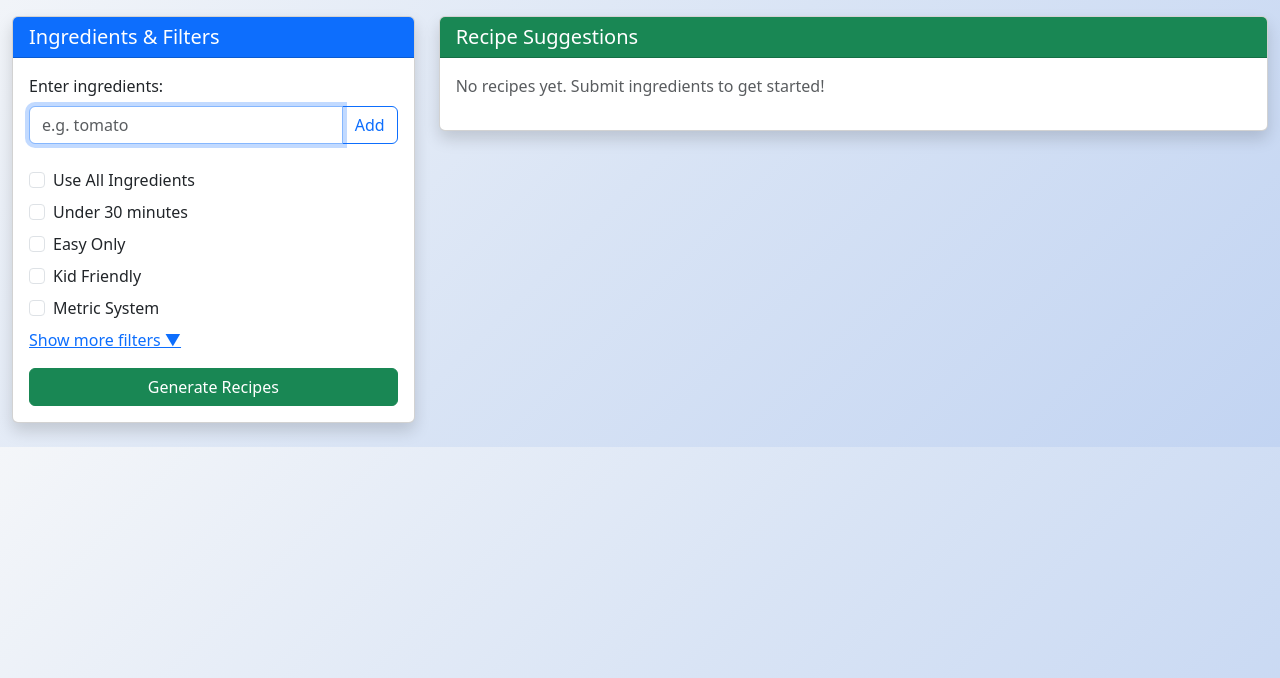
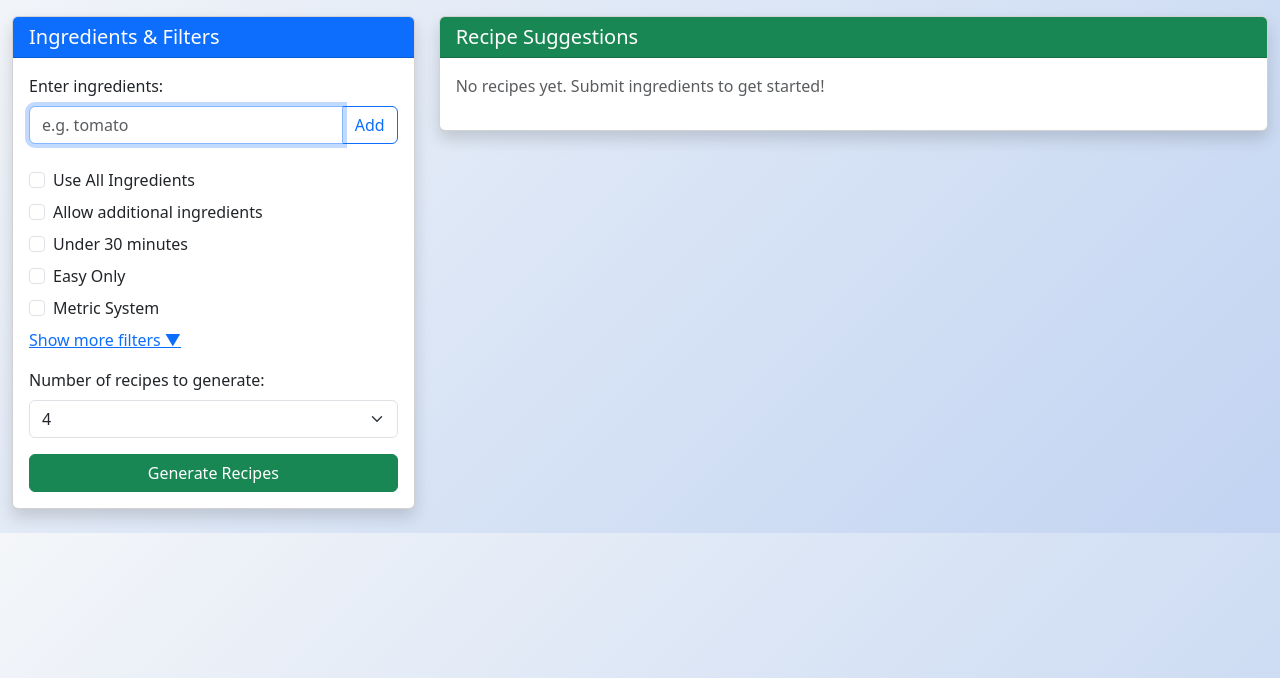
Before and after one commit to jlzlt/PantryPal, a Django app: page / in a window 1280 px wide. Shown: the part 96-774 px from the top of the page. Run offline with Django 5.2, Linux system fonts and the light colour scheme.

Commit message:
Fixed filters (added additional ingredients option). Added number of recipes choice. Adjusted prompt.

```diff
--- a/recipes/constants.py
+++ b/recipes/constants.py
@@ -6,34 +6,20 @@ GROQ_API_KEY = "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"
 GROQ_URL = "https://api.groq.com/openai/v1"
 GROQ_MODEL = "llama3-70b-8192"
 
-FILTER_NAMES = (
-    "use_all_ingredients",
-    "under_30_minutes",
-    "easy_only",
-    "kid_friendly",
-    "metric_system",
-    "no_cook_only",
-    "minimize_prep_time",
-    "breakfast",
-    "lunch",
-    "dinner",
-    "basic_practical",
-    "creative_surprising",
-)
-
 FILTER_PHRASES = {
-    "use_all_ingredients": "Use all ingredients",
-    "under_30_minutes": "Under 30 minutes",
+    "all_ingredients": "Use all ingredients",
+    "quick": "Under 30 minutes",
     "easy_only": "Easy only",
     "kid_friendly": "Kid friendly",
     "metric_system": "Use metric units",
+    "allow_additional": "Allow additional ingredients beyond those specified",
     "no_cook_only": "No-cook only (salads, smoothies, etc.)",
     "minimize_prep_time": "Minimize prep time",
     "breakfast": "Make it suitable for breakfast",
     "lunch": "Make it suitable for lunch",
     "dinner": "Make it suitable for dinner",
-    "basic_practical": "Basic and practical",
-    "creative_surprising": "Creative or surprising",
+    "basic": "Basic and practical",
+    "surprising": "Creative or surprising",
 }
 
 INGREDIENTS = []
--- a/recipes/templates/recipes/index.html
+++ b/recipes/templates/recipes/index.html
@@ -56,6 +56,21 @@
                 <input
                   class="form-check-input"
                   type="checkbox"
+                  name="allow_additional"
+                  id="allow_additional"
+                  title="Check this to let the recipe include ingredients not explicitly listed."
+                />
+                <label
+                  class="form-check-label"
+                  for="allow_additional"
+                  title="Check this to let the recipe include ingredients not explicitly listed."
+                  >Allow additional ingredients</label
+                >
+              </div>
+              <div class="form-check mb-2">
+                <input
+                  class="form-check-input"
+                  type="checkbox"
                   name="quick"
                   id="quick"
                 />
@@ -74,17 +89,7 @@
                   >Easy Only</label
                 >
               </div>
-              <div class="form-check mb-2">
-                <input
-                  class="form-check-input"
-                  type="checkbox"
-                  name="kid_friendly"
-                  id="kid_friendly"
-                />
-                <label class="form-check-label" for="kid_friendly"
-                  >Kid Friendly</label
-                >
-              </div>
+
               <div class="form-check mb-2">
                 <input
                   class="form-check-input"
@@ -99,6 +104,17 @@
 
               <!-- Hidden remaining filters -->
               <div id="more-filters" style="display: none">
+                <div class="form-check mb-2">
+                  <input
+                    class="form-check-input"
+                    type="checkbox"
+                    name="kid_friendly"
+                    id="kid_friendly"
+                  />
+                  <label class="form-check-label" for="kid_friendly"
+                    >Kid Friendly</label
+                  >
+                </div>
                 <div class="form-check mb-2">
                   <input
                     class="form-check-input"
@@ -179,7 +195,25 @@
             <a href="#" id="toggle-filters" class="d-block mb-3"
               >Show more filters ▼</a
             >
-
+            <!-- Inside your form (e.g., right before the submit button) -->
+            <div class="mb-3">
+              <label for="num_recipes" class="form-label"
+                >Number of recipes to generate:</label
+              >
+              <select
+                class="form-select"
+                id="num_recipes"
+                name="num_recipes"
+                required
+              >
+                <option value="1">1</option>
+                <option value="2">2</option>
+                <option value="3">3</option>
+                <option value="4" selected>4</option>
+                <option value="5">5</option>
+                <option value="6">6</option>
+              </select>
+            </div>
             <button type="submit" class="btn btn-success w-100">
               Generate Recipes
             </button>
--- a/recipes/views.py
+++ b/recipes/views.py
@@ -12,7 +12,6 @@ from .constants import (
     GROQ_API_KEY,
     GROQ_URL,
     GROQ_MODEL,
-    FILTER_NAMES,
     INGREDIENTS,
     FILTER_PHRASES,
     EXAMPLE_RECIPE,
@@ -129,22 +128,25 @@ def index(request):
             return HttpResponseRedirect(reverse("index"))
 
         # Collect filters
-        filters_selected = {f: (f in request.POST) for f in FILTER_NAMES}
+        filters_selected = {f: (f in request.POST) for f in FILTER_PHRASES.keys()}
+        print(filters_selected)
 
-        prompt = f"I have these ingredients: {ingredients}. "
+        # Number of recipes to generate
+        num_recipes = request.POST.get("num_recipes", "").strip()
+
+        prompt = f"I have these ingredients: {ingredients}. Give me {num_recipes} recipes I can make using the ingredients I have. "
 
         selected_filters = [
             FILTER_PHRASES[name]
             for name, selected in filters_selected.items()
             if selected and name in FILTER_PHRASES
         ]
+        print(selected_filters)
         if selected_filters:
-            prompt += f" Apply these preferences: {', '.join(selected_filters)}. "
-            print(selected_filters)
+            prompt += f"Also apply these preferences: {', '.join(selected_filters)}. "
 
         prompt += (
-            "Give me 5 recipes I can make using the ingredients I have. "
-            "Your response should be ONLY a single valid JSON array containing exactly 5 objects. "
+            f"Your response should be ONLY a single valid JSON array containing exactly {num_recipes} objects. "
             "Do not include any extra text, notes, or formatting outside the array (this part is super important, make sure to follow it). "
             f"Here is one full example: {json.dumps(EXAMPLE_RECIPE)} ..."
             'Each object MUST have exactly three keys: "title", "ingredients", and "instructions". '
@@ -153,10 +155,12 @@ def index(request):
             '"instructions" must be a JSON array of strings. '
             "Each ingredient should be portioned for one person. "
             "Find the best possible combinations. If some ingredients don't fit or don't make sense you can skip them. "
-            "Each instruction step should be written in full, descriptive sentences for beginners. "
+            "Each instruction step should be written in full, descriptive sentences. "
             "Avoid vague phrases like 'cook the bacon' — explain how to cook it, how long, what to look for, etc. "
             "Do not repeat the same type of recipe (e.g. 3 sandwiches). Use a variety of dishes. "
         )
+
+        print(prompt)
 
         recipes, raw_text = call_groq(prompt)
 
```
